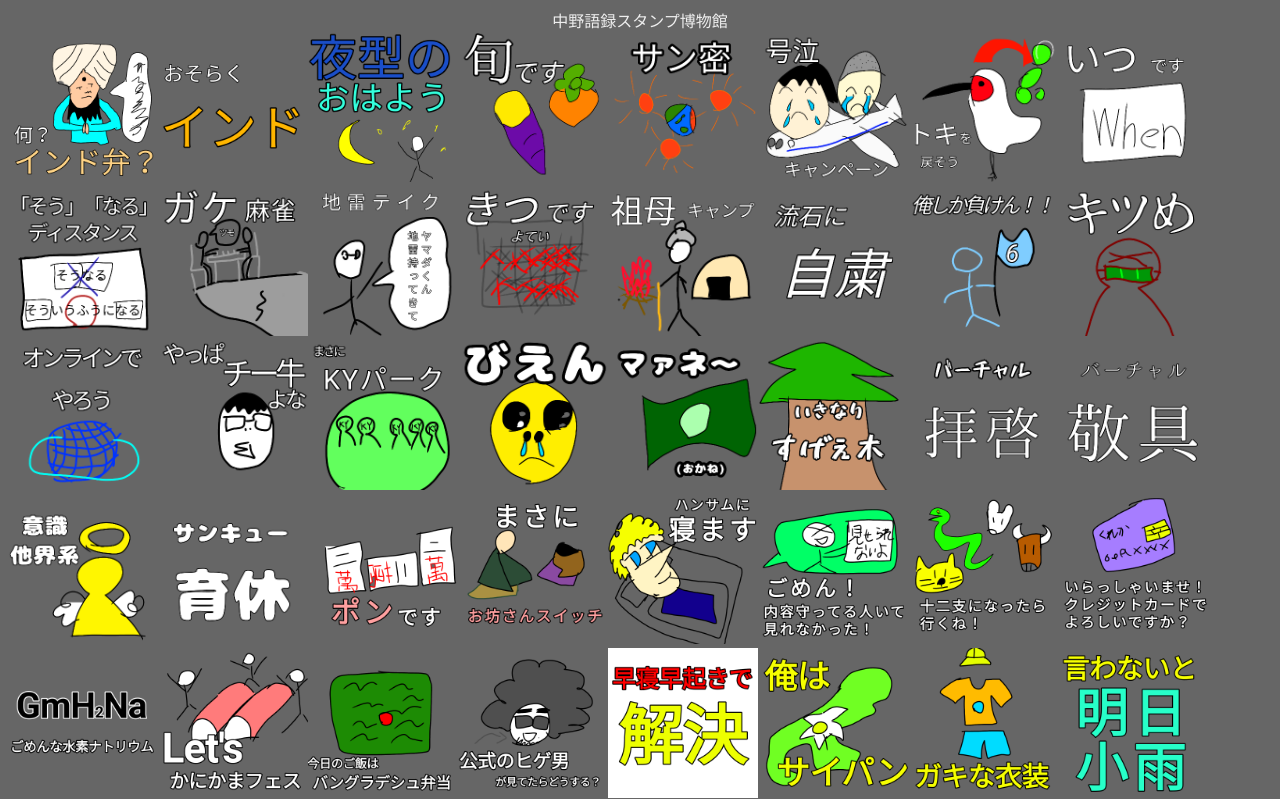
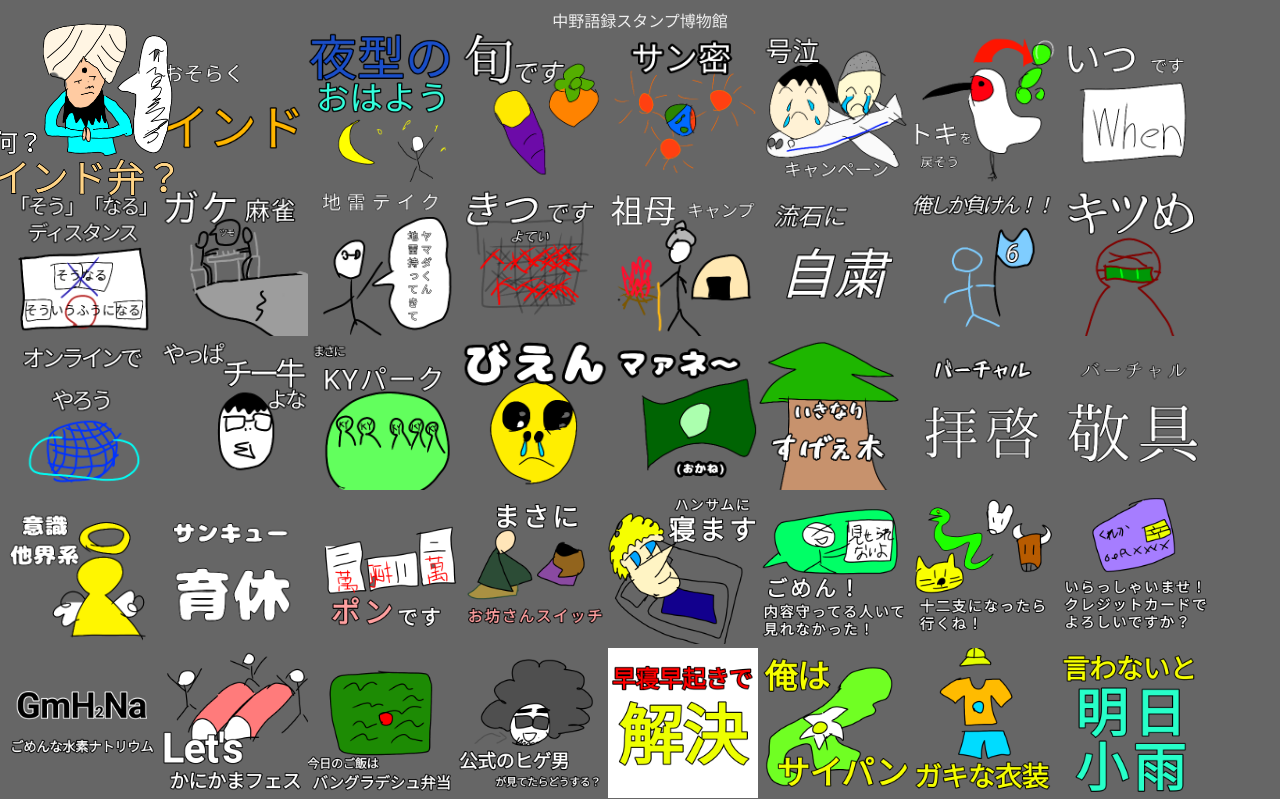
Before and after one commit to nakano1120/stampmuseum, a plain HTML site: page index.html in a window 1280 px wide. In both pictures the pointer is over the element 83 px from the left and 109 px from the top of the page. Shown: the top 799 px of the page. Drawn offline with Linux system fonts and the light colour scheme.

Commit message:
Add files via upload

```diff
--- a/style.css
+++ b/style.css
@@ -13,3 +13,11 @@ header{
 .lefter{
     float:left;
 }
+.lefter img{
+    width:150px;
+    height:150px;
+}
+.lefter:hover{
+    transform: scale(1.3);
+    transition-duration: 0.2s;
+}
```
